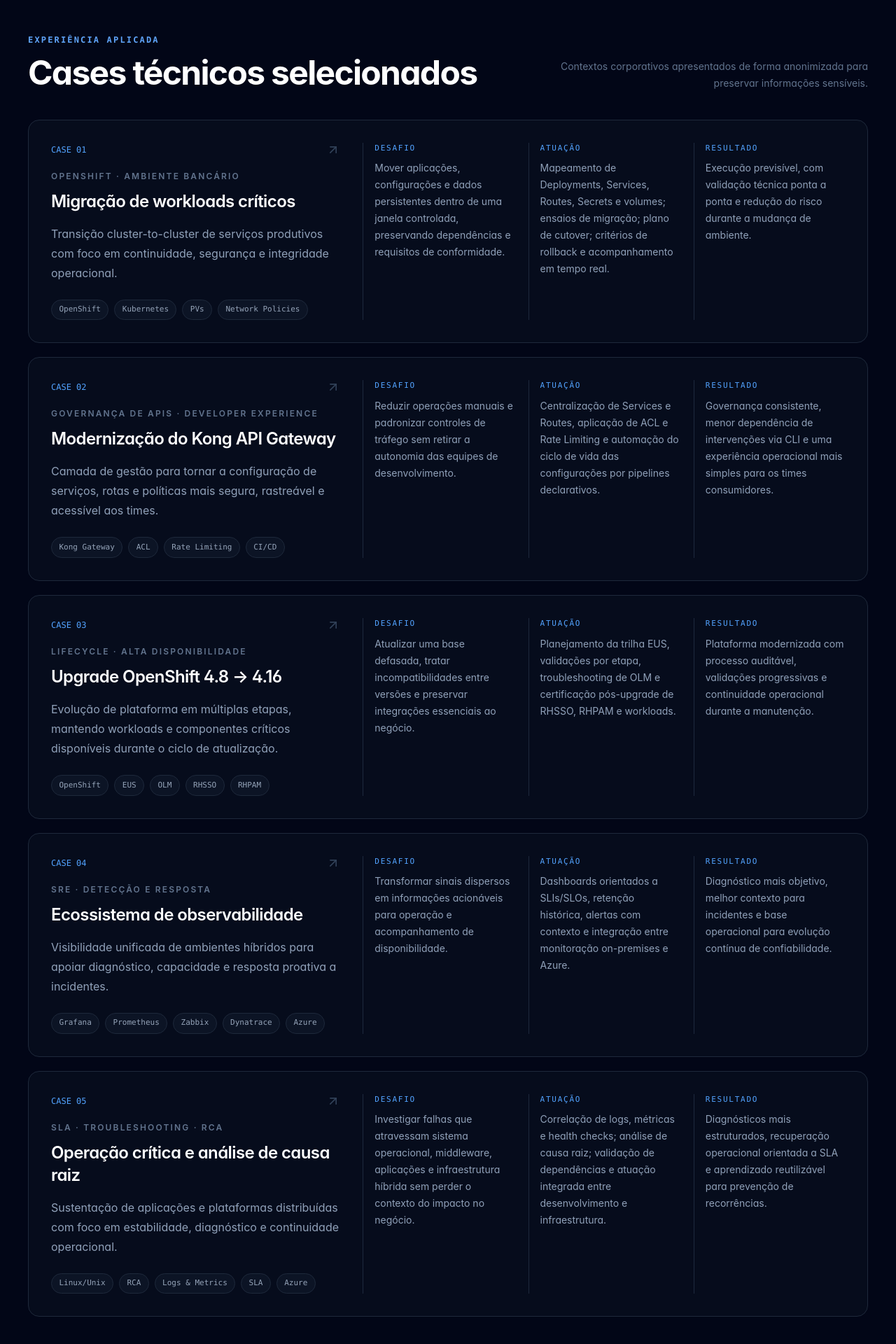
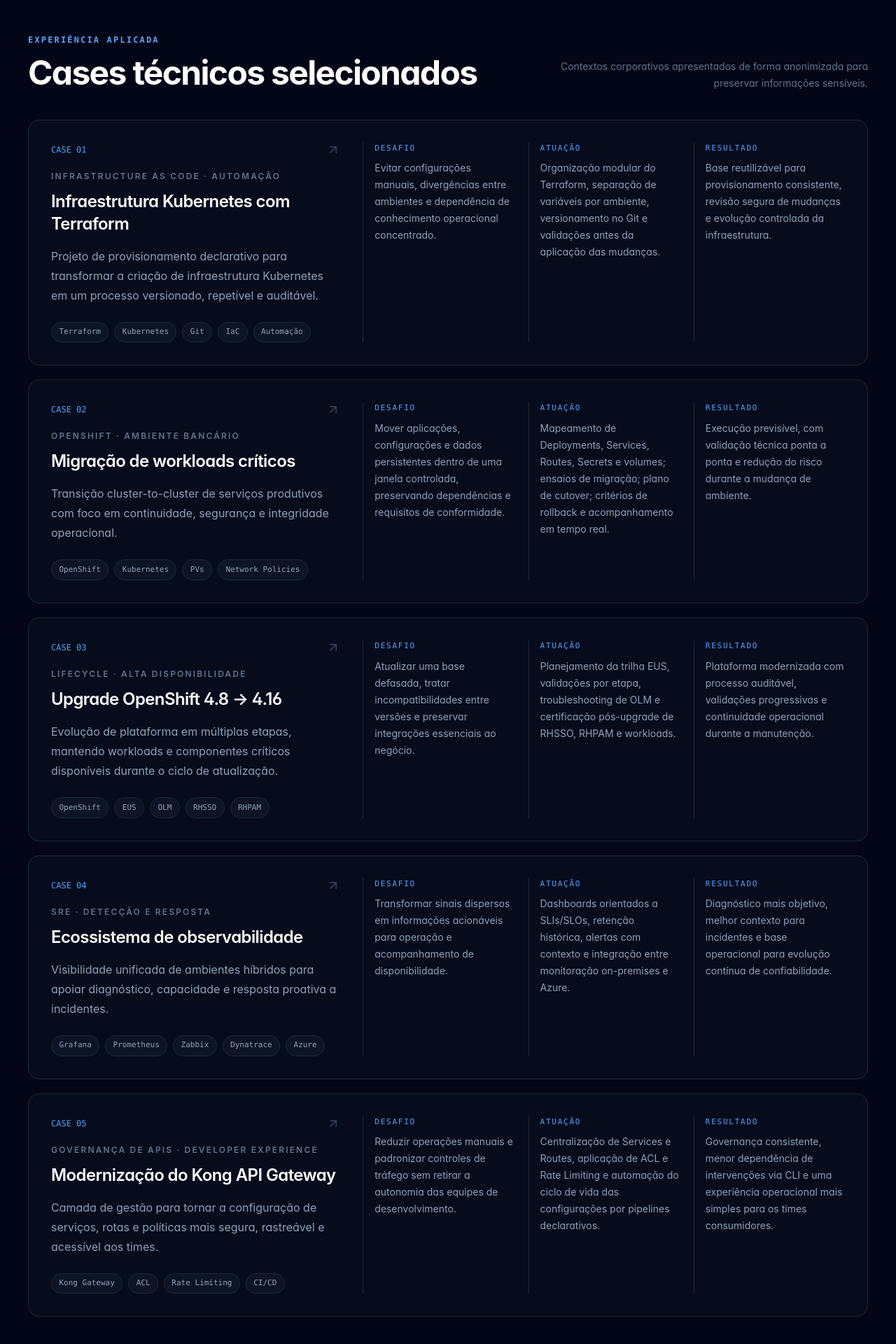
Before and after one commit to thiagor125/portifolio-devops, a Next.js app: page / in a window 1280 px wide. Shown: the part 1640-3560 px from the top of the page at 70% size. Built offline with nearby package versions, Linux system fonts and the light colour scheme.

Commit message:
Add Terraform Kubernetes project and improve case content

```diff
--- a/data/projects.ts
+++ b/data/projects.ts
@@ -10,6 +10,19 @@ export type Project = {
 
 export const projects: Project[] = [
   {
+    title: "Infraestrutura Kubernetes com Terraform",
+    eyebrow: "Infrastructure as Code · Automação",
+    summary:
+      "Projeto de provisionamento declarativo para transformar a criação de infraestrutura Kubernetes em um processo versionado, repetível e auditável.",
+    challenge:
+      "Evitar configurações manuais, divergências entre ambientes e dependência de conhecimento operacional concentrado.",
+    approach:
+      "Organização modular do Terraform, separação de variáveis por ambiente, versionamento no Git e validações antes da aplicação das mudanças.",
+    outcome:
+      "Base reutilizável para provisionamento consistente, revisão segura de mudanças e evolução controlada da infraestrutura.",
+    technologies: ["Terraform", "Kubernetes", "Git", "IaC", "Automação"],
+  },
+  {
     title: "Migração de workloads críticos",
     eyebrow: "OpenShift · Ambiente bancário",
     summary:
@@ -21,19 +34,6 @@ export const projects: Project[] = [
     outcome:
       "Execução previsível, com validação técnica ponta a ponta e redução do risco durante a mudança de ambiente.",
     technologies: ["OpenShift", "Kubernetes", "PVs", "Network Policies"],
-  },
-  {
-    title: "Modernização do Kong API Gateway",
-    eyebrow: "Governança de APIs · Developer Experience",
-    summary:
-      "Camada de gestão para tornar a configuração de serviços, rotas e políticas mais segura, rastreável e acessível aos times.",
-    challenge:
-      "Reduzir operações manuais e padronizar controles de tráfego sem retirar a autonomia das equipes de desenvolvimento.",
-    approach:
-      "Centralização de Services e Routes, aplicação de ACL e Rate Limiting e automação do ciclo de vida das configurações por pipelines declarativos.",
-    outcome:
-      "Governança consistente, menor dependência de intervenções via CLI e uma experiência operacional mais simples para os times consumidores.",
-    technologies: ["Kong Gateway", "ACL", "Rate Limiting", "CI/CD"],
   },
   {
     title: "Upgrade OpenShift 4.8 → 4.16",
@@ -62,16 +62,16 @@ export const projects: Project[] = [
     technologies: ["Grafana", "Prometheus", "Zabbix", "Dynatrace", "Azure"],
   },
   {
-    title: "Operação crítica e análise de causa raiz",
-    eyebrow: "SLA · Troubleshooting · RCA",
+    title: "Modernização do Kong API Gateway",
+    eyebrow: "Governança de APIs · Developer Experience",
     summary:
-      "Sustentação de aplicações e plataformas distribuídas com foco em estabilidade, diagnóstico e continuidade operacional.",
+      "Camada de gestão para tornar a configuração de serviços, rotas e políticas mais segura, rastreável e acessível aos times.",
     challenge:
-      "Investigar falhas que atravessam sistema operacional, middleware, aplicações e infraestrutura híbrida sem perder o contexto do impacto no negócio.",
+      "Reduzir operações manuais e padronizar controles de tráfego sem retirar a autonomia das equipes de desenvolvimento.",
     approach:
-      "Correlação de logs, métricas e health checks; análise de causa raiz; validação de dependências e atuação integrada entre desenvolvimento e infraestrutura.",
+      "Centralização de Services e Routes, aplicação de ACL e Rate Limiting e automação do ciclo de vida das configurações por pipelines declarativos.",
     outcome:
-      "Diagnósticos mais estruturados, recuperação operacional orientada a SLA e aprendizado reutilizável para prevenção de recorrências.",
-    technologies: ["Linux/Unix", "RCA", "Logs & Metrics", "SLA", "Azure"],
+      "Governança consistente, menor dependência de intervenções via CLI e uma experiência operacional mais simples para os times consumidores.",
+    technologies: ["Kong Gateway", "ACL", "Rate Limiting", "CI/CD"],
   },
 ];
```
